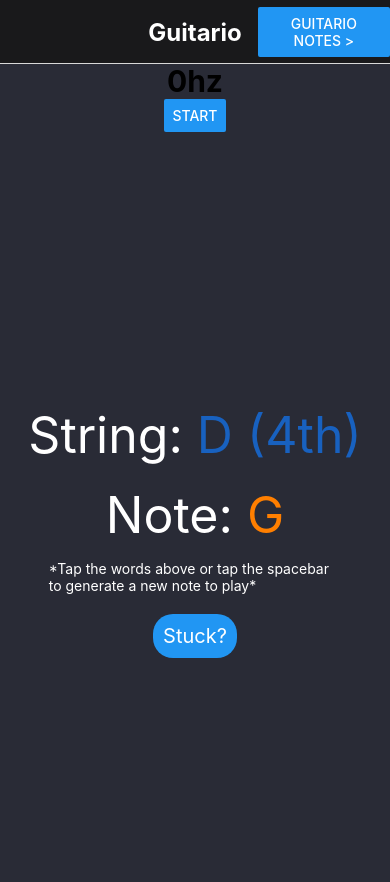
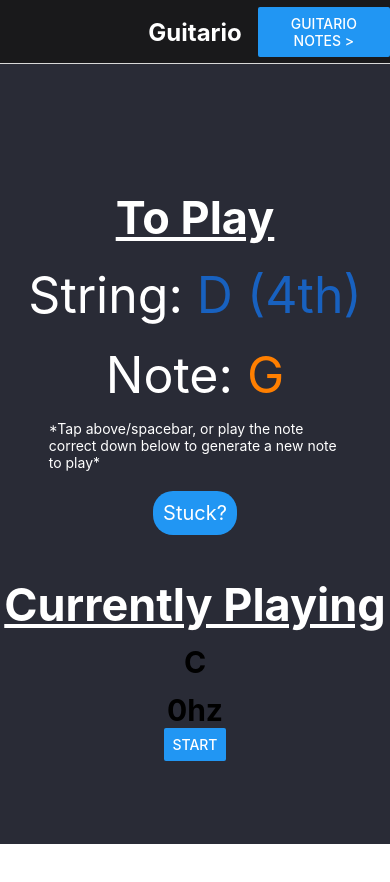
Before and after one commit to Brandon205/guitario, a React Native app: screen / in a window 390 px wide. Shown: the top 882 px of the page. After the commit the page ends 844 px from the top, so only its background shows below. Built offline with nearby package versions, Linux system fonts and the light colour scheme.

Commit message:
Added all of the information needed to the page

```diff
--- a/components/Frequencies.js
+++ b/components/Frequencies.js
@@ -85,11 +85,11 @@ export default function Frequencies(props) {
     });
   };
 
-  if (pitchNote === "A") { // TESTING OF LATER IMPLEMENTATION, use state to say whether it has ran
+  if (pitchNote === "A") { // TESTING OF LATER IMPLEMENTATION, TODO: use state to say whether it has ran?
     console.log("WINNER")
   }
 
-  let content;
+  let content; // TODO: change buttons to pressables here
   if (started) {
     content = (
       <Button title="Stop" onPress={stop} />
@@ -102,10 +102,11 @@ export default function Frequencies(props) {
 
   return (
     <View style={styles.container}>
+      <Notes createNote={() => props.createNote()} createString={() => props.createString()} string={props.string} note={props.note} noteColor={props.noteColor} stringColor={props.stringColor}/>
+      <Text style={styles.title}>Currently Playing</Text>
       <Text style={styles.pitchText}>{pitchNote}</Text>
       <Text style={styles.pitchText}>{pitch}hz</Text>
       {content}
-      <Notes createNote={() => props.createNote()} createString={() => props.createString()} string={props.string} note={props.note} noteColor={props.noteColor} stringColor={props.stringColor}/>
     </View>
   )
 }
@@ -122,6 +123,12 @@ const styles = StyleSheet.create({
   pitchText: {
     fontSize: 30,
     fontWeight: 'bold',
-    marginTop: 15
+    marginTop: 12
+  },
+  title: {
+    fontSize: 45,
+    fontWeight: 'bold',
+    color: 'white',
+    textDecorationLine: 'underline'
   }
-})
+});
--- a/components/Notes.js
+++ b/components/Notes.js
@@ -33,13 +33,14 @@ export default function Notes(props) {
 
     return (
         <View style={styles.container}>
+            <Text style={styles.title}>To Play</Text>
             <Text style={{display: showAnswer ? 'flex' : 'none', color: 'white', fontSize: 30}}>Correct fret: {frets[props.string][props.note]}</Text>
             <Pressable style={styles.toPlay} onPress={() => playThis()}>
                 <Text style={styles.noteText}>String: <Text style={{color: props.stringColor}}>{props.string}</Text></Text>
                 <Text style={styles.noteText}>Note: <Text style={{color: props.noteColor}}>{props.note}</Text></Text>
             </Pressable>
 
-            <Text style={styles.text}>*Tap the words above or tap the spacebar to generate a new note to play*</Text>
+            <Text style={styles.text}>*Tap above/spacebar, or play the note correct down below to generate a new note to play*</Text>
             <Pressable onPress={() => setShowAnswer(!showAnswer)}>
                 <View style={styles.button}>
                     <Text style={styles.buttonText}>Stuck?</Text>
@@ -57,7 +58,7 @@ const styles = StyleSheet.create({
         alignItems: 'center',
         backgroundColor: '#292B36',
         width: '100%',
-        height: '100%'
+        height: '55%'
     },
     noteText: {
         fontSize: 50,
@@ -68,6 +69,12 @@ const styles = StyleSheet.create({
         color: '#fff',
         marginTop: 15,
         maxWidth: '75%'
+    },
+    title: {
+        fontSize: 45,
+        fontWeight: 'bold',
+        color: 'white',
+        textDecorationLine: 'underline'
     },
     answer: {
         fontSize: 12,
```
